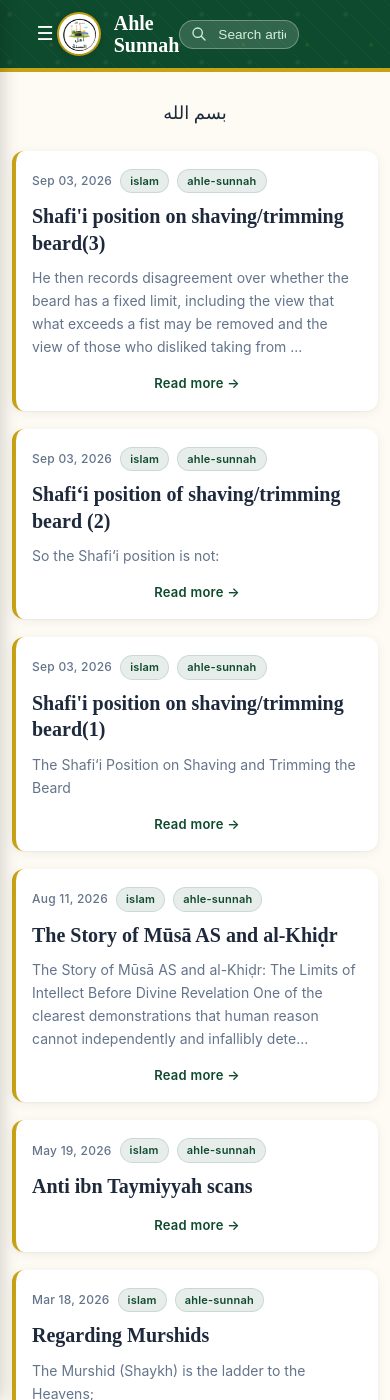
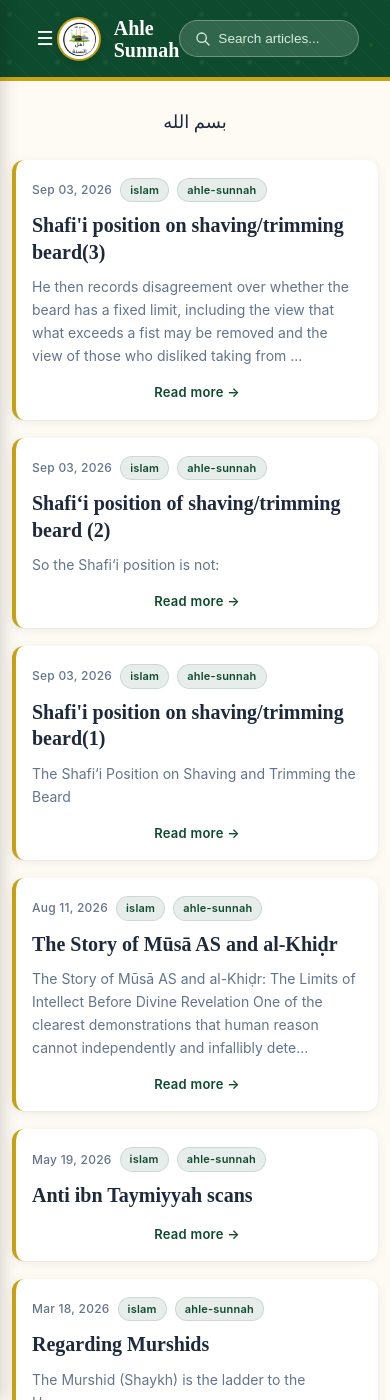
Before and after one commit to Fali17/ahlesunnah, a Jekyll site: the page built from index.html, in a window 390 px wide and 1400 px high. Built offline with Jekyll 4.4.1, drawn with Linux system fonts in a browser that asks for light colours; the list of posts is cut into pages by our own code.

Commit message:
Update main.css

```diff
--- a/assets/css/main.css
+++ b/assets/css/main.css
@@ -572,3 +572,38 @@ body {
 .submit-report-btn:active {
     transform: scale(0.98);
 }
+
+/* search*/
+/* --- Mobile Layout Overrides --- */
+@media screen and (max-width: 768px) {
+  /* Break the layout container limits */
+  .search-wrapper {
+    width: 100% !important;
+    max-width: 90vw !important;
+    margin: 8px auto !important;
+    display: block !important;
+  }
+
+  /* Force input box expansion */
+  .search-input {
+    width: 100% !important;
+    font-size: 0.85rem !important; /* Slightly larger text for mobile readability */
+    padding: 10px 15px 10px 42px !important; /* Balanced breathing room */
+    box-sizing: border-box !important;
+  }
+
+  /* Clear out placeholder sizing limits */
+  .search-input::placeholder {
+    width: auto !important;
+  }
+
+  /* Keep width consistent when a user taps to focus/type */
+  .search-input:focus {
+    width: 100% !important;
+  }
+
+  /* Readjust search icon centering for mobile height */
+  .search-icon {
+    left: 16px !important;
+  }
+}
```
